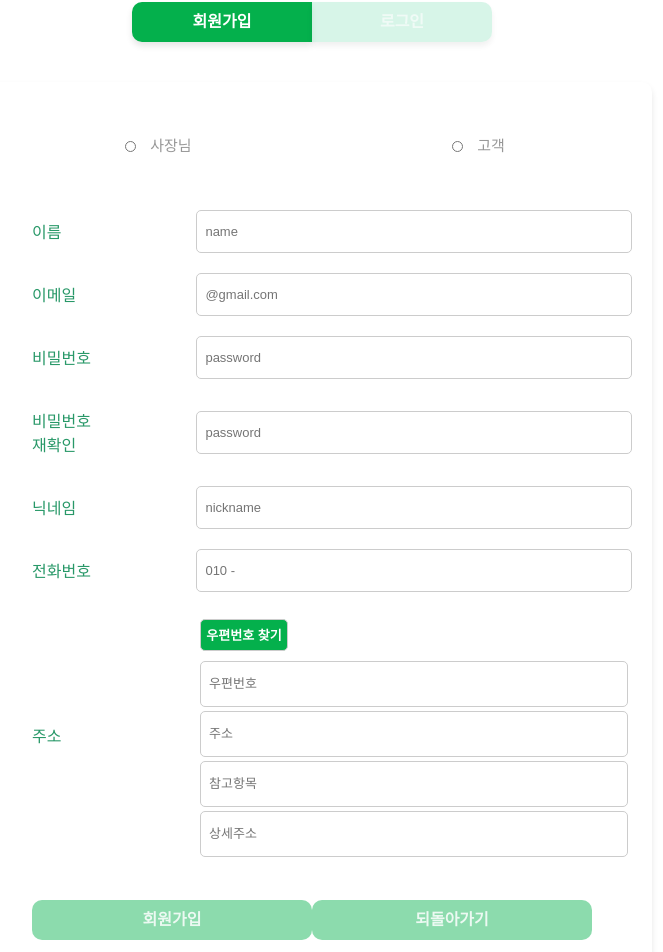
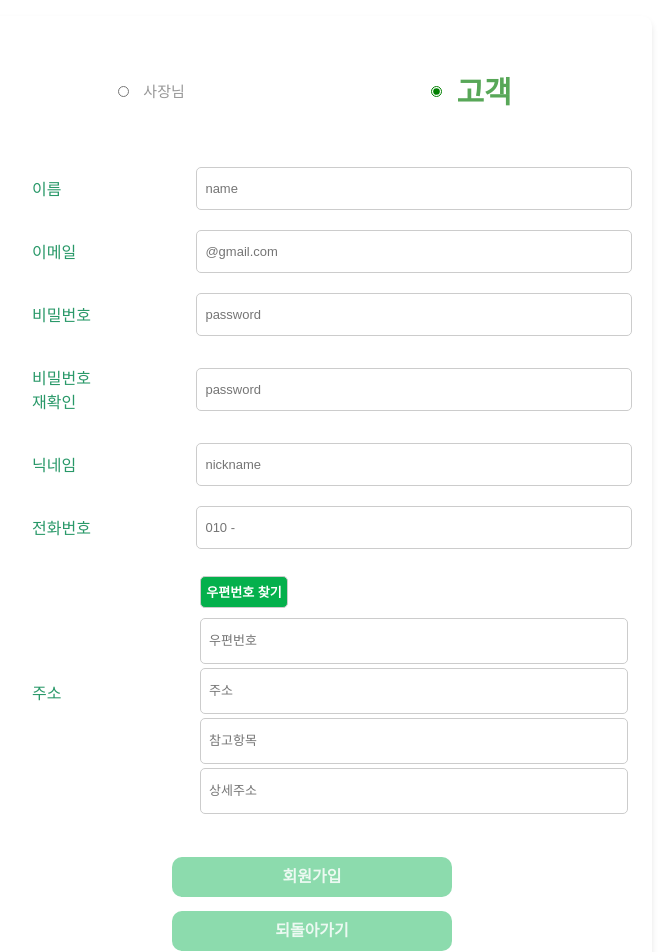
Before and after one commit to LIKELION-12th-HACKERTHON/frontend, a React (Vite) app: page /login in a window 1280 px wide. Shown: the part 144-1096 px from the top of the page, without its empty margins (328-991 px from the left). Built offline with nearby package versions, Linux system fonts and the light colour scheme.

Commit message:
signupcomplete

```diff
--- a/src/pages/formlogin.jsx
+++ b/src/pages/formlogin.jsx
@@ -1,144 +1,113 @@
 import React, { useState } from "react";
-import { Link, useNavigate } from "react-router-dom";
+import { useNavigate } from "react-router-dom";
 import axios from "axios";
 import "../css/signup.css";
 import AddressForm from "../components/addressform";
 
 export default function FormLogin() {
-	const [showform, setShowForm] = useState("signup");
 	const navigate = useNavigate();
+
 	const [formData, setFormData] = useState({
-		job: "",
 		username: "",
 		email: "",
 		password1: "",
 		password2: "",
 		nickname: "",
 		phone_number: "",
-		address: "",
-		extraAddress: "",
-		sigungu: "",
-		detailAddress: "",
+		seller: "구매자",
 	});
 
-	const handleShowSignup = () => setShowForm("signup");
-	const handleShowLogin = () => setShowForm("login");
-	const handleClickBack = (event) => {
+	const signupAPI = (event) => {
 		event.preventDefault();
-		navigate("/"); // Navigate to the main page
+
+		console.log(formData);
+
+		const API = "https://ourvege.store/member/signup/";
+		axios
+			.post(
+				API,
+				{
+					username: formData.username,
+					email: formData.email,
+					password1: formData.password1,
+					password2: formData.password2,
+					nickname: formData.nickname,
+					phone_number: formData.phone_number,
+					seller: formData.seller,
+				},
+				{
+					headers: {
+						"Content-Type": "application/json",
+					},
+				}
+			)
+			.then((result) => {
+				console.log(result);
+				window.alert("회원가입완료!");
+				if (formData.seller === "구매자") {
+					navigate("/customer");
+				} else {
+					navigate("/seller");
+				}
+			})
+			.catch((error) => {
+				window.alert("회원가입이 정상적으로 되지 않았습니다.");
+				console.log(error.response.data);
+			});
 	};
 
-	const handleMultipleActions = (event) => {
-		handlelinkjob(event);
-		handleSubmit(event);
+	// const loginAPI = (uesrname, password) => {
+	// 	return function (dispatch, getState, { history }) {
+	// 		console.log(username, password);
+	// 		// const API = "https://ourvege.store/member/signup/";
+	// 		axios.post(
+	// 			API,
+	// 			{
+	// 				username: username,
+	// 				password: password,
+	// 			},
+	// 			{
+	// 				headers: {
+	// 					"Content-Type": "application/json",
+	// 					Accept: "application/json", //현재 서버한테 보내는 데이터 타입
+	// 					"Access-Control-Allow-Origin": "*",
+	// 				},
+	// 			})
+	// 			.then ((response) => {
+	// 				console.log(response)
+	// 				console.log(response.data)
+	// 			})
+	// 		);
+	// 	};
+	// };
+
+	const [showform, setShowForm] = useState("signup");
+	const handleShowSignup = () => {
+		setShowForm("signup");
 	};
-
-	const handlelinkjob = (event) => {
-		event.preventDefault();
-		const { job } = formData;
-		if (job === "owner") {
-			navigate("/seller");
-		} else {
-			navigate("/customer");
-		}
+	const handleShowLogin = () => {
+		setShowForm("login");
 	};
 
 	const handleChange = (e) => {
-		const { name, value } = e.target;
-		setFormData((prevState) => ({
-			...prevState,
-			[name]: value,
-		}));
+		console.log(e.target.value);
+		setFormData({
+			...formData,
+			[e.target.name]: e.target.value,
+		});
 	};
 
-	const handleAddressSelect = (addressData) => {
-		setFormData((prevState) => ({
-			...prevState,
-			...addressData,
-		}));
+	const handleClickBack = (event) => {
+		event.preventDefault();
+		navigate("/"); // Main page path로 이동
 	};
 
-	const handleSubmit = async (event) => {
-		event.preventDefault();
-		const {
-			job,
-			username,
-			email,
-			password1,
-			password2,
-			nickname,
-			phone_number,
-			address,
-			extraAddress,
-			sigungu,
-			detailAddress,
-		} = formData;
-		if (password1 !== password2) {
-			alert("비밀번호가 일치하지 않습니다.");
-			return;
-		}
-
-		// API 요청을 위한 데이터 구성
-		const requestData = {
-			job,
-			username,
-			email,
-			password1,
-			password2, // 서버에 확인 비밀번호도 전송
-			nickname,
-			phone_number,
-			address,
-			extraAddress,
-			sigungu,
-			detailAddress,
-		};
-
-		try {
-			// 회원가입 API 요청
-			const response = await axios.post("https://ourvege.shop/member/signup/", requestData);
-
-			if (response.status !== 200) {
-				// 서버 응답이 정상적이지 않은 경우
-				throw new Error(`HTTP error! status: ${response.status}`);
-			}
-
-			// 회원가입 성공 처리
-			alert("회원가입이 성공적으로 완료되었습니다.");
-			navigate("/login");
-		} catch (error) {
-			console.error("회원가입 중 오류가 발생했습니다:", error);
-			alert("회원가입 중 오류가 발생했습니다. 다시 시도해주세요.");
-		}
-	};
-
-	return (
-		<>
-			<button onClick={() => navigate("/")}>Homepage</button>
-			<div className='navlogin'>
-				<div className={`show_signup ${showform === "signup" ? "active" : ""}`}>
-					<button className='btn' id='sgp' onClick={handleShowSignup}>
-						회원가입
-					</button>
-				</div>
-				<div className={`show_login ${showform === "login" ? "active" : ""}`}>
-					<button className='btn' id='lgn' onClick={handleShowLogin}>
-						로그인
-					</button>
-				</div>
-			</div>
-			{showform === "signup" ? (
+	const form1 = (
 		<div className='form1'>
-					<form onSubmit={handleSubmit}>
+			<form onSubmit={signupAPI}>
 				<div className='job'>
 					<div className='owner'>
-								<input
-									id='owner'
-									name='job'
-									type='radio'
-									value='owner'
-									checked={formData.job === "owner"}
-									onChange={handleChange}
-								/>
+						<input id='owner' name='seller' type='radio' value='판매자' onChange={handleChange} />
 						<label htmlFor='owner' id='ownerLabel'>
 							사장님
 						</label>
@@ -147,10 +116,10 @@
 					<div className='customer'>
 						<input
 							id='customer'
-									name='job'
+							name='seller'
 							type='radio'
-									value='customer'
-									checked={formData.job === "customer"}
+							value='구매자'
+							defaultChecked={true}
 							onChange={handleChange}
 						/>
 						<label htmlFor='customer' id='customerLabel'>
@@ -166,43 +135,47 @@
 						id='name'
 						placeholder='name'
 						autoComplete='off'
+						onChange={handleChange}
 						required
-								onChange={handleChange}
 					/>
 				</div>
+
 				<div className='formdivdiv'>
 					<div className='thdiv'>이메일</div>
 					<input
 						name='email'
 						id='email'
 						placeholder='@gmail.com'
-								autoComplete='off'
+						autoComplete='none'
+						onChange={handleChange}
 						required
-								onChange={handleChange}
 					/>
 				</div>
+
 				<div className='formdivdiv'>
 					<div className='thdiv'>비밀번호</div>
 					<input
 						name='password1'
-								id='pw'
+						id='pw1'
 						placeholder='password'
 						autoComplete='off'
+						onChange={handleChange}
 						required
-								onChange={handleChange}
 					/>
 				</div>
+
 				<div className='formdivdiv'>
-							<div className='thdiv'>비밀번호 재확인</div>
+					<div className='thdiv'> 비밀번호 재확인</div>
 					<input
 						name='password2'
-								id='pw'
+						id='pw2'
 						placeholder='password'
 						autoComplete='off'
+						onChange={handleChange}
 						required
-								onChange={handleChange}
 					/>
 				</div>
+
 				<div className='formdivdiv'>
 					<div className='thdiv'>닉네임</div>
 					<input
@@ -210,8 +183,8 @@
 						id='nickname'
 						placeholder='nickname'
 						autoComplete='off'
+						onChange={handleChange}
 						required
-								onChange={handleChange}
 					/>
 				</div>
 
@@ -219,44 +192,40 @@
 					<div className='thdiv'>전화번호</div>
 					<input
 						name='phone_number'
-								id='phone'
+						id='phone_number'
 						placeholder='010 -'
 						autoComplete='off'
+						onChange={handleChange}
 						required
-								onChange={handleChange}
 					/>
 				</div>
-						<div className='formdivdiv' id='adth'>
-							<div className='thdiv'>주소</div>
-							<AddressForm onAddressSelect={handleAddressSelect}></AddressForm>
+
+				<div className='formdivdiv'>
+					<div className='thdiv' id='adth'>
+						주소
 					</div>
+					<AddressForm />
+				</div>
+
 				<div className='formdivdiv' id='btns'>
-							<div className='trspan' colSpan='2'>
-								<button type='submit' className='loginbtn'>
-									{/* onClick={handleMultipleActions} */}
+					<button className='loginbtn' type='submit'>
 						회원가입
 					</button>
-								<button type='reset' className='backbtn' onClick={handleClickBack}>
+					<button className='backbtn' onClick={handleClickBack}>
 						되돌아가기
 					</button>
 				</div>
-						</div>
 			</form>
 		</div>
-			) : (
+	);
+
+	const form2 = (
 		<div className='form2'>
-					<form onSubmit={handleSubmit}>
+			<form>
 				<div className='job'>
 					<div className='owner'>
 						<span className='owner'>
-									<input
-										id='owner'
-										name='job'
-										type='radio'
-										value='owner'
-										checked={formData.job === "owner"}
-										onChange={handleChange}
-									/>
+							<input id='owner' name='job' type='radio' value='owner' />
 							<label htmlFor='owner' id='ownerLabel'>
 								사장님
 							</label>
@@ -265,14 +234,7 @@
 
 					<div className='customer'>
 						<span className='customer'>
-									<input
-										id='customer'
-										name='job'
-										type='radio'
-										value='customer'
-										checked={formData.job === "customer"}
-										onChange={handleChange}
-									/>
+							<input id='customer' name='job' type='radio' value='customer' defaultChecked={true} />
 							<label htmlFor='customer' id='customerLabel'>
 								고객
 							</label>
@@ -281,41 +243,52 @@
 				</div>
 
 				<div className='formdivdiv'>
-							<div className='thdiv'>이메일</div>
+					<div className='thdiv'>아이디</div>
 					<input
-								name='email'
-								placeholder='email@naver.com'
+						name='username'
+						placeholder='id'
 						autoComplete='off'
+						onChange={handleChange}
 						required
-								onChange={handleChange}
 					/>
 				</div>
 
 				<div className='formdivdiv'>
 					<div className='thdiv'>비밀번호</div>
 					<input
-								name='password1'
+						name='password'
 						placeholder='password'
 						autoComplete='off'
+						onChange={handleChange}
 						required
-								onChange={handleChange}
 					/>
 				</div>
 
 				<div className='formdivdiv' id='btns'>
-							<div className='trspan' colSpan='2'>
-								<button type='submit' className='loginbtn'>
-									{/* onClick={handleMultipleActions */}
-									로그인
-								</button>
-								<button type='reset' className='backbtn' onClick={handleClickBack}>
+					<button className='loginbtn'>로그인</button>
+					<button className='backbtn' onClick={handleClickBack}>
 						되돌아가기
 					</button>
 				</div>
-						</div>
 			</form>
 		</div>
-			)}
+	);
+
+	return (
+		<>
+			<div className='navlogin'>
+				<div className={`show_signup ${showform === "signup" ? "active" : ""}`}>
+					<button className='btn' id='sgp' onClick={() => setShowForm("signup")}>
+						회원가입
+					</button>
+				</div>
+				<div className={`show_login ${showform === "login" ? "active" : ""}`}>
+					<button className='btn' id='lgn' onClick={() => setShowForm("login")}>
+						로그인
+					</button>
+				</div>
+			</div>
+			{showform === "signup" ? form1 : form2}
 		</>
 	);
 }
```
Lines whose indentation alone changed are shown as unchanged.
